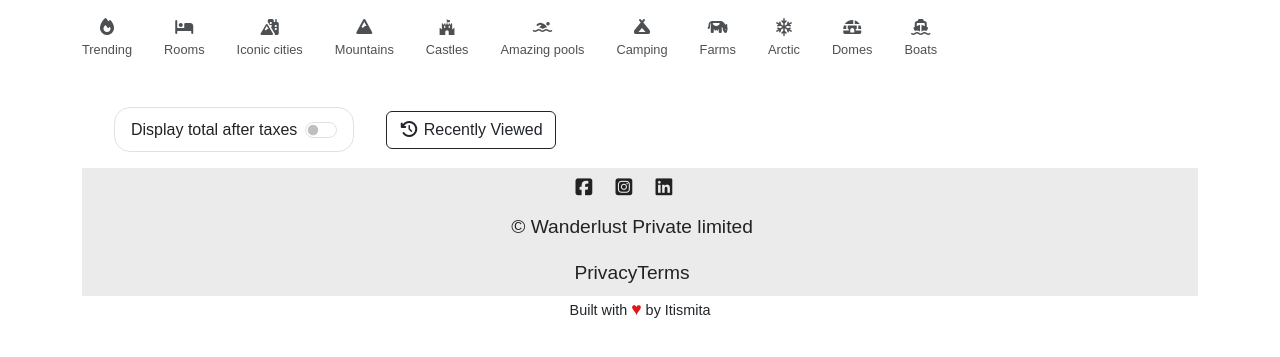
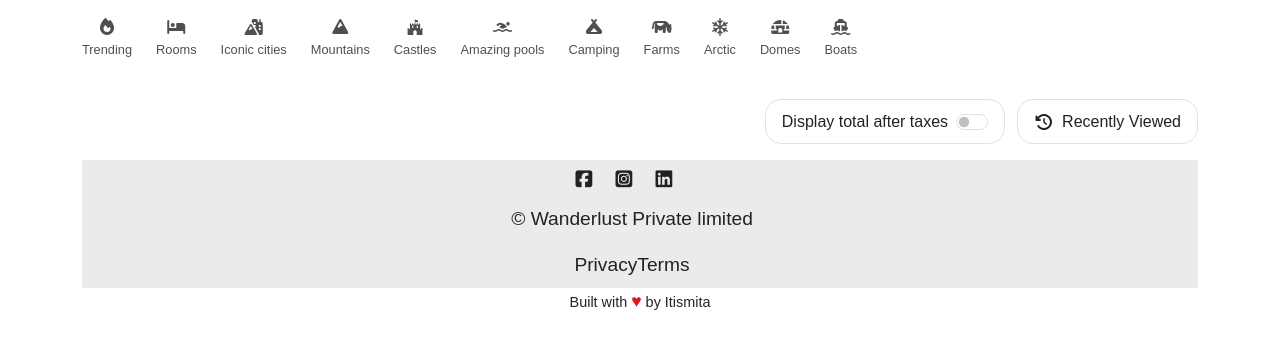
Before and after one commit to Itismitasahoo/WanderStay, a Node server app: page /listings/ in a window 1280 px wide. Shown: the part 80-437 px from the top of the page. Run offline with Node 20, Linux system fonts and the light colour scheme; data that the repository does not hold is empty; some libraries are stand-ins or nearby versions.

Commit message:
improve recently viewed UI

```diff
--- a/views/listings/index.ejs
+++ b/views/listings/index.ejs
@@ -21,12 +21,14 @@
 
 
 
-      #filters {
-      display: flex;
-      flex-wrap: wrap;
-      gap: 2rem;
-      align-items: center;
-      }
+/* Homepage Filters */
+#filters {
+  display: flex;
+  flex-wrap: wrap;
+  align-items: center;
+  gap: 1.5rem;
+}
+
 .filter {
   text-align: center;
   margin-top: 1rem;
@@ -43,6 +45,86 @@
 
 .filter p {
   font-size: 0.8rem;
+}
+
+/* Right-side controls */
+.filter-actions {
+  display: flex;
+  align-items: center;
+  gap: 0.75rem;
+  margin-left: auto;
+  flex-wrap: wrap;
+}
+
+/* Tax Toggle */
+.tax-toggle {
+  border: 1px solid var(--border-color);
+  border-radius: 1rem;
+  min-height: 2.8rem;
+  padding: 0.6rem 1rem;
+  display: flex;
+  align-items: center;
+  gap: 0.5rem;
+  background-color: var(--card-bg);
+  color: var(--text-color);
+  margin: 0;
+}
+
+/* Recently Viewed Button */
+.recently-viewed-btn {
+  display: inline-flex;
+  align-items: center;
+  justify-content: center;
+  gap: 0.5rem;
+  min-height: 2.8rem;
+  padding: 0.6rem 1rem;
+  border: 1px solid var(--border-color);
+  border-radius: 1rem;
+  background-color: var(--card-bg);
+  color: var(--text-color);
+  text-decoration: none;
+  white-space: nowrap;
+  transition: all 0.2s ease;
+}
+
+.recently-viewed-btn:hover {
+  background-color: var(--footer-bg);
+  color: var(--text-color);
+  border-color: var(--text-color);
+  transform: translateY(-1px);
+}
+
+/* Dark Theme */
+html[data-theme="dark"] #filters .filter {
+  color: var(--text-color);
+}
+
+html[data-theme="dark"] #filters .filter:hover {
+  color: var(--text-color);
+}
+
+html[data-theme="dark"] .tax-toggle,
+html[data-theme="dark"] .recently-viewed-btn {
+  background-color: var(--card-bg);
+  color: var(--text-color);
+  border-color: var(--border-color);
+}
+
+html[data-theme="dark"] .recently-viewed-btn:hover {
+  background-color: #34383b;
+  color: #ffffff;
+}
+
+/* Mobile Layout */
+@media (max-width: 768px) {
+  #filters {
+    gap: 1rem;
+  }
+
+  .filter-actions {
+    margin-left: 0;
+    width: 100%;
+  }
 }
 
       .tax-info{
@@ -173,6 +255,7 @@ html[data-theme="dark"] #filters .filter:hover {
     <p>Boats</p>
   </a>
 
+  <div class = "filter-actions">
   <div class="tax-toggle">
     <div class="form-check-reverse form-switch">
 
@@ -193,11 +276,12 @@ html[data-theme="dark"] #filters .filter:hover {
     </div>
   </div>
 
-  <a href="/listings/recently-viewed" class="btn btn-outline-dark recently-viewed-btn">
+  <a href="/listings/recently-viewed" class="recently-viewed-btn">
     <i class="fa-solid fa-clock-rotate-left"></i>
     Recently Viewed
 </a>
 
+</div>
 </div>
 
 <!-- All Listings -->
```
